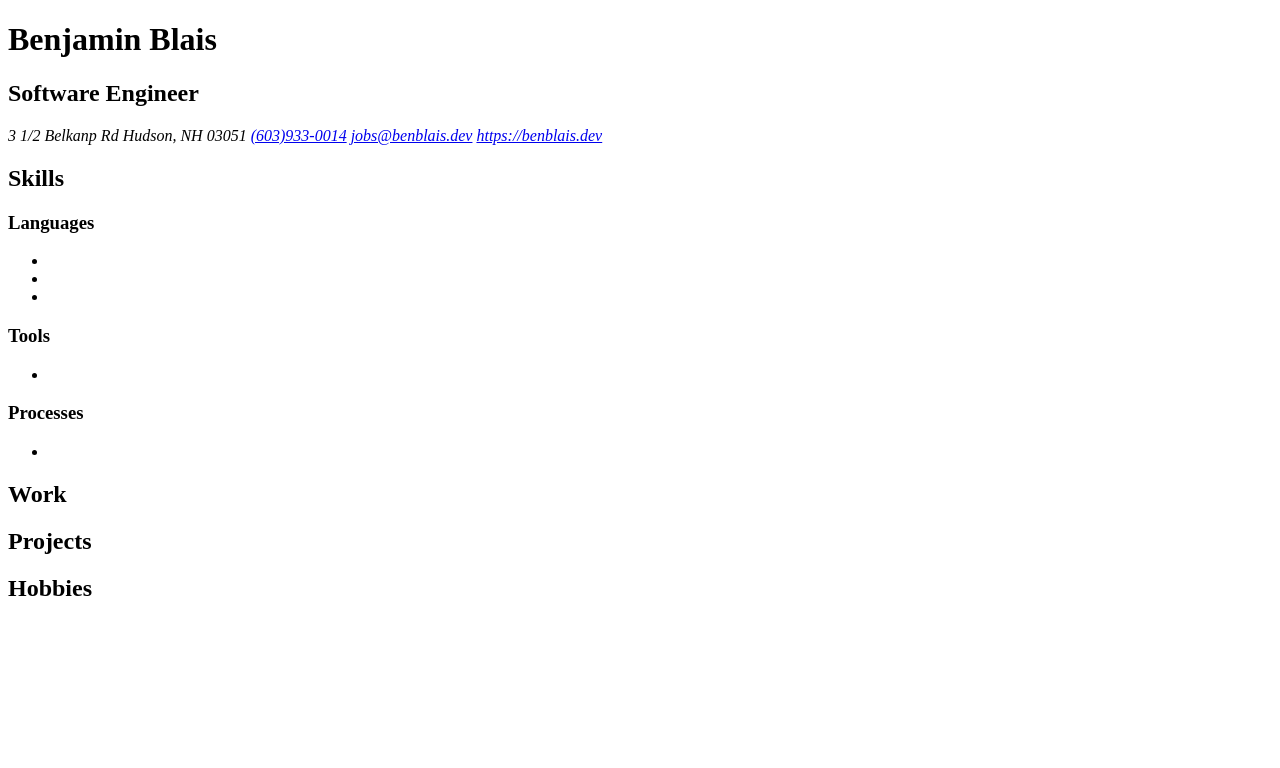
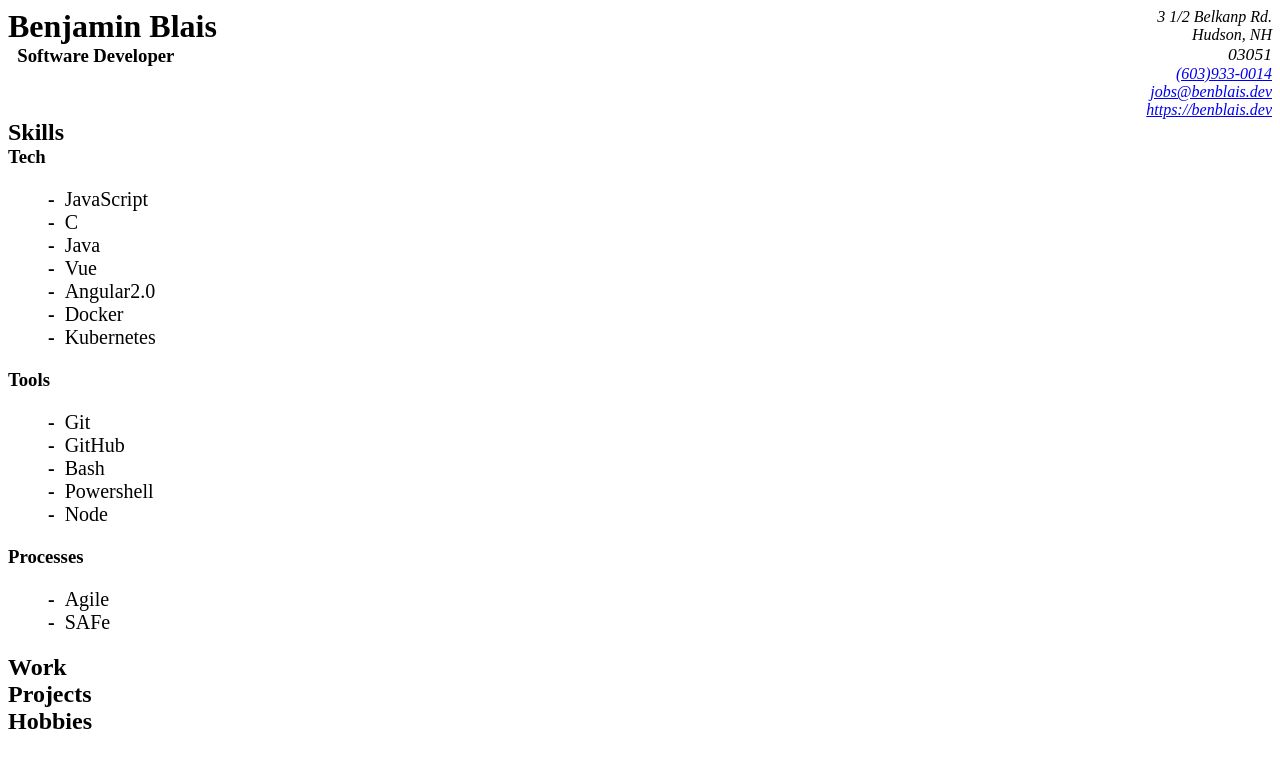
Before and after one commit to bblais23/resume, a website: page index.html in a window 1280 px wide. Drawn offline with Linux system fonts and the light colour scheme; a web font is replaced by a local one.

Commit message:
Style header and apply grid

```diff
--- /dev/null
+++ b/css/header.css
@@ -0,0 +1,77 @@
+
+/*Grid layout*/
+header
+{
+    display: grid;
+    justify-items: stretch;
+    align-items: start;
+    grid-template-areas:
+        "name address"
+        "title address"
+        ". address";
+}
+
+header .name
+{
+    grid-area: name;
+}
+
+header .title
+{
+    grid-area: title;
+}
+
+header address
+{
+    grid-area: address;
+}
+
+/* Add an underline for the header */
+header
+{
+
+}
+
+/* Indent title */
+header h3
+{
+    padding-left: 0.5em;
+}
+
+/* format text and alignment */
+address
+{
+    text-align: right;
+}
+
+/* Content after different sections of the address */
+address .city::after
+{
+    content: ', ';
+}
+address .state::after
+{
+    content: ' ';
+}
+
+/* Handle linebreaks for each of the address fields */
+address .street::after,
+address .state::after,
+address .zipcode::after,
+address .phone::after,
+address .email::after,
+address .website::after
+{
+    content: '\A';
+    white-space: pre;
+}
+
+/* Fixes */
+
+/* Zipcode looks add the current scale */
+address .zipcode
+{
+
+    font-size: 1.1em;
+    font-weight: thin;
+}
--- /dev/null
+++ b/css/main.css
@@ -0,0 +1,26 @@
+body
+{
+    font-family: 'Gruppo';
+}
+
+h1,
+h2,
+h3,
+h4,
+p
+{
+    margin: 0;
+}
+
+ul
+{
+    list-style-type: none;
+    font-size: 1.25em;
+}
+
+ul li::before
+{
+    content: '-';
+    padding-right: 0.5em;
+    font-weight: 900;
+}
--- a/index.html
+++ b/index.html
@@ -7,16 +7,19 @@
         Licensed under the Apache License, Version 2.0 (the "License");
         you may not use this file except in compliance with the License.
     -->
-    <title></title>
+    <title>Benjamin Blais - Software Developer</title>
+    <link href="https://fonts.googleapis.com/css?family=Gruppo" rel="stylesheet">
+    <link href="/css/header.css" rel="stylesheet">
+    <link href="/css/main.css" rel="stylesheet">
 </head>
 <body>
     <header>
-        <h1>Benjamin Blais</h1>
-        <h2>Software Engineer</h2>
+        <h1 class="name">Benjamin Blais</h1>
+        <h3 class="title">Software Developer</h3>
 
         <address>
-            3 1/2 Belkanp Rd
-            Hudson, NH 03051
+            <span class="street">3 1/2 Belkanp Rd.</span>
+            <span class="city">Hudson</span><span class="state">NH</span><span class="zipcode">03051</span>
             <a class="phone" href="tel:16039330014">(603)933-0014</a>
             <a class="email" href="mailto:jobs@benblais.dev">jobs@benblais.dev</a>
             <a class="website" rel="noopener noreferrer" target="_blank" href="https://benblais.dev">https://benblais.dev</a>
@@ -25,19 +28,28 @@
     <main>
         <section class="skills">
             <h2>Skills</h2>
-            <h3>Languages</h3>
+            <h3>Tech</h3>
             <ul>
-                <li></li>
-                <li></li>
-                <li></li>
+                <li>JavaScript</li>
+                <li>C</li>
+                <li>Java</li>
+                <li>Vue</li>
+                <li>Angular2.0</li>
+                <li>Docker</li>
+                <li>Kubernetes</li>
             </ul>
             <h3>Tools</h3>
             <ul>
-                <li></li>
+                <li>Git</li>
+                <li>GitHub</li>
+                <li>Bash</li>
+                <li>Powershell</li>
+                <li>Node</li>
             </ul>
             <h3>Processes</h3>
             <ul>
-                <li></li>
+                <li>Agile</li>
+                <li>SAFe</li>
             </ul>
         </section>
 
```
